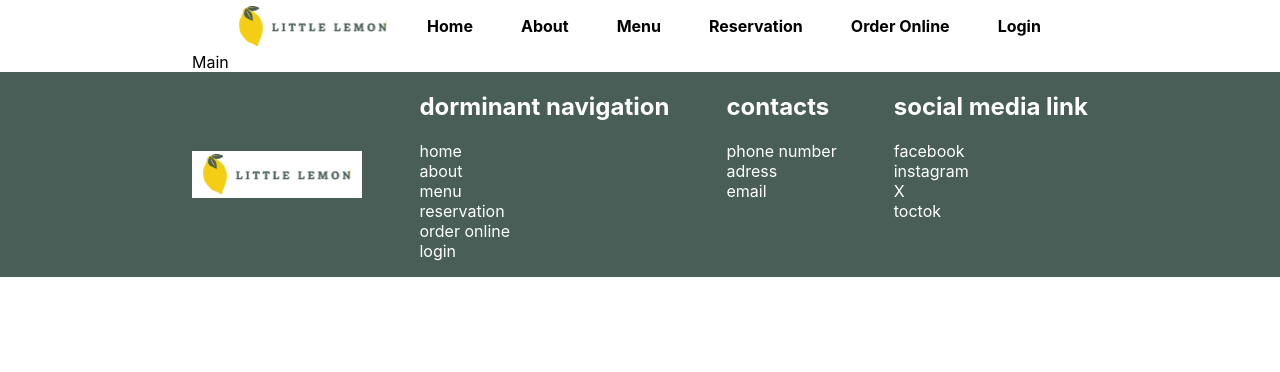
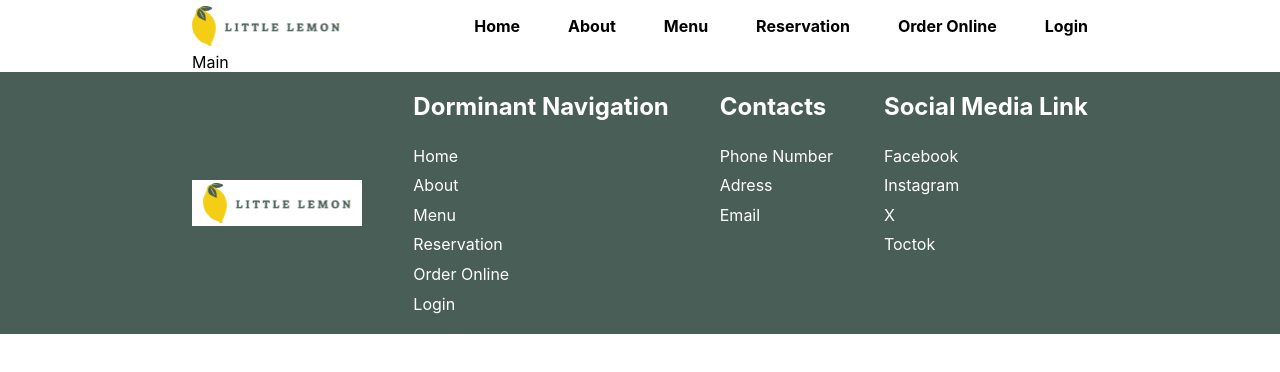
Before and after one commit to ArinzeCyril/little-lemon, a React (Create React App) app: page / in a window 1280 px wide. Shown: the top 372 px of the page. Built offline with nearby package versions, Linux system fonts and the light colour scheme.

Commit message:
nav space between fix and footer capitalize

```diff
--- a/src/App.css
+++ b/src/App.css
@@ -45,7 +45,7 @@ footer {
 
 header{
   display: flex;
-  justify-content: center;
+  justify-content: space-between;
 }
 
 .main-nav > ul {
@@ -86,6 +86,11 @@ footer img{
   fill: #fff;
 }
 
+footer h2,
+footer li{
+  text-transform: capitalize;
+}
+
 footer ul{
   list-style: none;
   padding: 0;
@@ -96,6 +101,8 @@ footer li{
 }
 
 footer a{
+  display: block;
   color: #fff;
   text-decoration: none;
+  padding: .3rem 0;
 }
```
